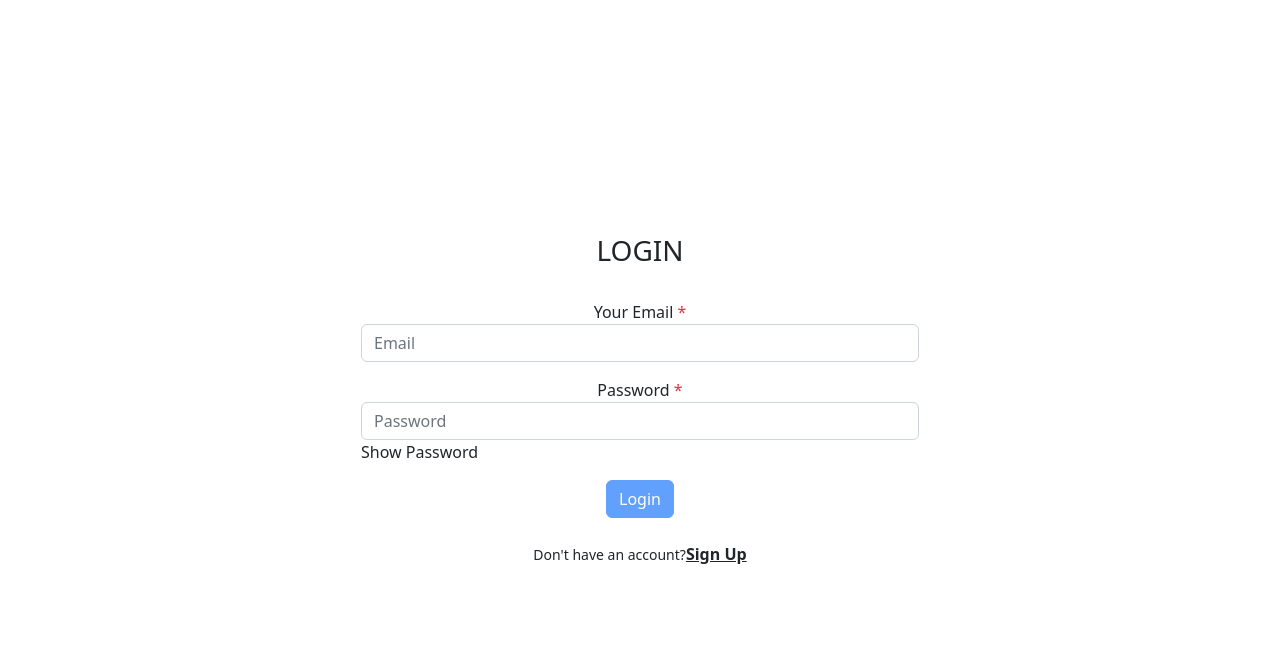
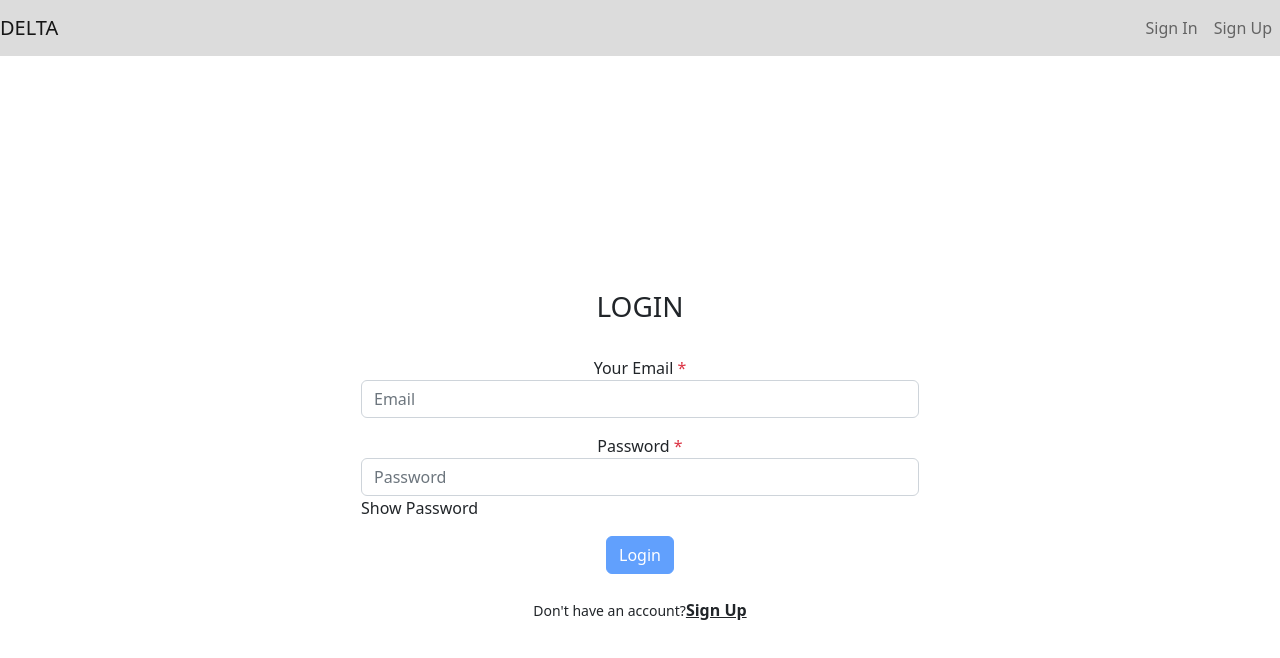
Before and after one commit to dhirendrasinghchouhan/crud_delta, an Angular app: page /sign-in in a window 1280 px wide. Shown: the top 658 px of the page. Built offline with nearby package versions, Linux system fonts and the light colour scheme.

Commit message:
auth Guard initialized

```diff
--- a/src/app/app.component.html
+++ b/src/app/app.component.html
@@ -1,2 +1,2 @@
-
+<app-header></app-header>
 <router-outlet></router-outlet>
--- a/src/app/app.module.ts
+++ b/src/app/app.module.ts
@@ -9,12 +9,14 @@ import { CommonModule } from '@angular/common';
 import { CoreModule } from './core/core.module';
 import { ViewUsersComponent } from './dashboard/view-users/view-users.component';
 import { EditUserComponent } from './dashboard/edit-user/edit-user.component';
+import { HeaderComponent } from './header/header.component';
 
 
 
 @NgModule({
   declarations: [
-    AppComponent
+    AppComponent,
+    HeaderComponent
     ],
   imports: [
     BrowserModule,
--- /dev/null
+++ b/src/app/header/header.component.html
@@ -0,0 +1,15 @@
+<div class="navbar navbar-expand-lg navbar-light text-white" style="background-color: gainsboro;">
+  <a class="navbar-brand" routerLink="">DELTA</a>
+
+  <div style="margin-left: auto;margin-right: 0;" >
+    <ul class="navbar-nav ml-auto">
+
+      <li class="nav navbar-nav navbar-right">
+        <a class="nav-link" routerLink="/sign-in">Sign In</a>
+      </li>
+      <li class="nav navbar-nav navbar-right">
+        <a class="nav-link" routerLink="/sign-up">Sign Up</a>
+      </li>
+    </ul>
+  </div>
+</div>
```
Also changed, not shown: src/app/core/guard/auth.guard.ts (added, +15 -0 lines), src/app/header/header.component.ts (added, +10 -0 lines), src/app/header/header.component.css (added), 2 other files (tests, documents, lock files or other folders).
